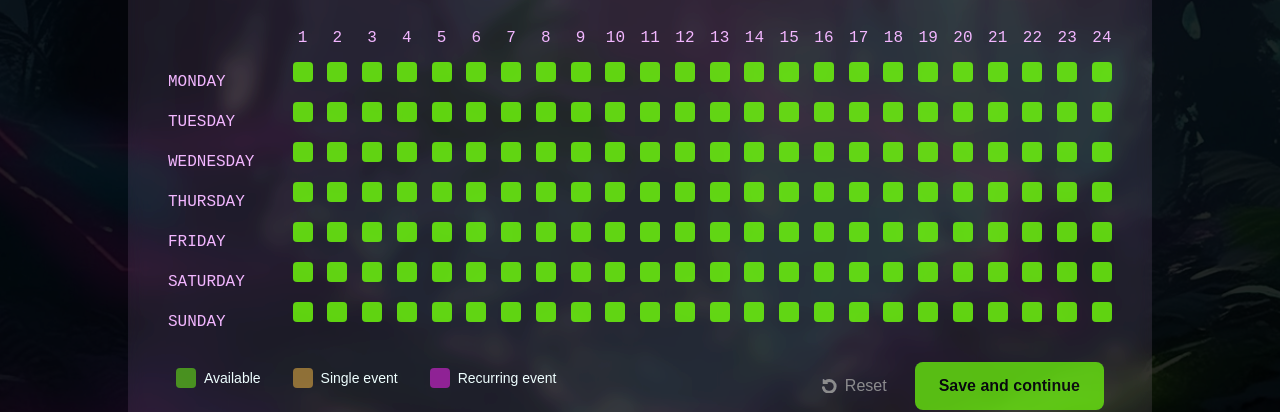
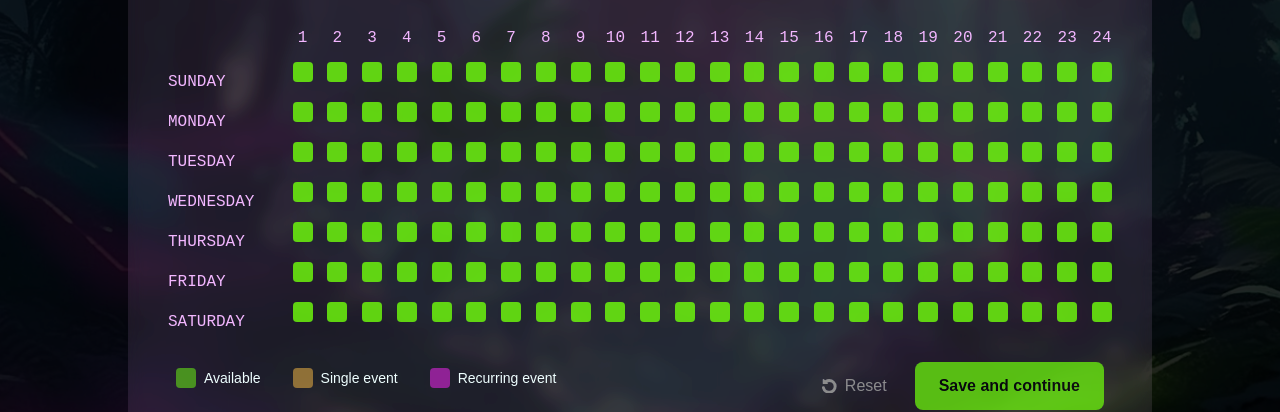
Before and after one commit to Visual-Riot/plaeen, a Next.js app: page /calendar in a window 1280 px wide. Shown: the part 276-688 px from the top of the page. Built offline with nearby package versions, Linux system fonts and the light colour scheme; a web font is replaced by a local one.

Commit message:
calendar - save and load slots for each week separately

```diff
--- a/src/app/(protected)/calendar/page.tsx
+++ b/src/app/(protected)/calendar/page.tsx
@@ -108,7 +108,11 @@ export default function Page() {
         </div>
 
         {/* CALENDAR */}
-        <PlayerCalendarWrapper dayHours={dayHours} setDayHours={setDayHours} />
+        <PlayerCalendarWrapper
+          dayHours={dayHours}
+          setDayHours={setDayHours}
+          currentDate={currentDate}
+        />
 
         {/* LOW ROW with legend and submit button */}
         <div className="flex items-center w-full justify-between  px-2">
--- a/src/app/globals.css
+++ b/src/app/globals.css
@@ -33,9 +33,3 @@ body {
   background-color: black;
   overflow-x: hidden;
 }
-
-.custom-alignment {
-  line-height: 4; /* Adjust as needed */
-  margin-top: -0.2em; /* Adjust as needed */
-  /* margin-bottom: -2em; */
-}
--- a/src/components/calendar/PlayerCalendarDesktop.tsx
+++ b/src/components/calendar/PlayerCalendarDesktop.tsx
@@ -2,8 +2,9 @@
 import PlayerTimeSlot from "../buttons/PlayerTimeSlot";
 import React, { useState } from "react";
 import HoverInstruction from "./HoverInstruction";
+import { startOfWeek, endOfWeek, format } from "date-fns";
 
-interface Props {
+interface PlayerCalendarDesktopProps {
   dayHours: { [key: string]: { [key: number]: string } };
 
   onHoursStateChange: (
@@ -22,27 +23,42 @@ interface Props {
     currentStates: { [day: string]: string },
     daysOfWeek: string[]
   ) => void;
+  currentDate: Date;
   className?: string;
 }
 
-const PlayerCalendarDesktop: React.FC<Props> = ({
+const PlayerCalendarDesktop: React.FC<PlayerCalendarDesktopProps> = ({
   dayHours,
   onHoursStateChange,
   onSelectAllSlotsForDays,
   onSelectAllSlotsForHours,
+  currentDate,
   className = "",
 }) => {
-  const daysOfWeek = [
-    "Monday",
-    "Tuesday",
-    "Wednesday",
-    "Thursday",
-    "Friday",
-    "Saturday",
-    "Sunday",
-  ];
+  // const daysOfWeek = [
+  //   "Monday",
+  //   "Tuesday",
+  //   "Wednesday",
+  //   "Thursday",
+  //   "Friday",
+  //   "Saturday",
+  //   "Sunday",
+  // ];
 
-  const hoursOfDay = Array.from({ length: 24 }, (_, i) => i + 1);
+  const daysOfWeek: string[] = [];
+
+  const start = startOfWeek(currentDate);
+  const end = endOfWeek(currentDate);
+
+  for (
+    let date = start;
+    date <= end;
+    date = new Date(date.setDate(date.getDate() + 1))
+  ) {
+    daysOfWeek.push(format(date, "EEEE"));
+  }
+
+  const hoursOfDay = Array.from({ length: 24 }, (_, i) => i + 1); // ?
 
   const [hoveredElement, setHoveredElement] = useState<string | null>(null);
   const [hoverPosition, setHoverPosition] = useState<{ x: number; y: number }>({
--- a/src/components/calendar/PlayerCalendarMobile.tsx
+++ b/src/components/calendar/PlayerCalendarMobile.tsx
@@ -1,32 +1,37 @@
 import PlayerTimeSlot from "../buttons/PlayerTimeSlot";
 import DayButton from "../buttons/DayButton";
 import React, { useState, useEffect } from "react";
+import { startOfWeek, endOfWeek, format } from "date-fns";
 
-interface Props {
-  className?: string;
+interface PlayerCalendarMobileProps {
   dayHours: { [key: string]: { [key: number]: string } };
   selectedDay: string;
+  currentDate: Date;
   onHoursStateChange: (
     day: string,
     hour: number,
     newState: "available" | "single" | "recurring"
   ) => void;
+  className?: string;
 }
 
-const PlayerCalendarMobile: React.FC<Props> = ({
+const PlayerCalendarMobile: React.FC<PlayerCalendarMobileProps> = ({
+  dayHours,
+  currentDate,
+  onHoursStateChange,
   className,
-  dayHours,
-  onHoursStateChange,
 }) => {
-  const daysOfWeek = [
-    "Monday",
-    "Tuesday",
-    "Wednesday",
-    "Thursday",
-    "Friday",
-    "Saturday",
-    "Sunday",
-  ];
+  const daysOfWeek: string[] = [];
+  const start = startOfWeek(currentDate);
+  const end = endOfWeek(currentDate);
+
+  for (
+    let date = start;
+    date <= end;
+    date = new Date(date.setDate(date.getDate() + 1))
+  ) {
+    daysOfWeek.push(format(date, "EEEE"));
+  }
 
   const hoursOfDay = Array.from({ length: 24 }, (_, i) => i + 1);
 
--- a/src/components/calendar/PlayerCalendarWrapper.tsx
+++ b/src/components/calendar/PlayerCalendarWrapper.tsx
@@ -1,38 +1,49 @@
 import React, { useState, useEffect } from "react";
 import PlayerCalendarDesktop from "./PlayerCalendarDesktop";
 import PlayerCalendarMobile from "./PlayerCalendarMobile";
+import { format, subWeeks, addWeeks, startOfWeek } from "date-fns";
 
 interface PlayerCalendarWrapperProps {
   dayHours: { [key: string]: { [key: number]: string } };
   setDayHours: React.Dispatch<
     React.SetStateAction<{ [key: string]: { [key: number]: string } }>
   >;
+  currentDate: Date;
 }
 
 const PlayerCalendarWrapper: React.FC<PlayerCalendarWrapperProps> = ({
   dayHours,
   setDayHours,
+  currentDate,
 }) => {
   const [isMobile, setIsMobile] = useState(false);
   const [selectedDay, setSelectedDay] = useState<string>("Monday");
-  const [selectedState, setSelectedState] = useState<string>("available");
 
-  // window.innerWidth can only be referenced after component mounts
-  useEffect(() => {
-    setIsMobile(window.innerWidth <= 1024);
-  }, []);
+  const getCurrentWeekKey = (date: Date) => {
+    const start = startOfWeek(date);
+    return format(start, "dd.MM.yyyy");
+  };
+
+  const weekKey = getCurrentWeekKey(currentDate);
 
   // handle local storage to get and set days and hours states
   useEffect(() => {
-    const storedState = localStorage.getItem("dayHours");
+    const storedState = localStorage.getItem(`dayHours-${weekKey}`);
     if (storedState) {
-      setDayHours(JSON.parse(storedState));
+      try {
+        setDayHours(JSON.parse(storedState));
+      } catch (error) {
+        console.error("Error parsing stored state", error);
+        localStorage.removeItem(`dayHours-${weekKey}`);
+      }
+    } else {
+      setDayHours({});
     }
-  }, [isMobile]);
+  }, [weekKey, setDayHours]);
 
   useEffect(() => {
-    localStorage.setItem("dayHours", JSON.stringify(dayHours));
-  }, [dayHours]);
+    localStorage.setItem(`dayHours-${weekKey}`, JSON.stringify(dayHours));
+  }, [dayHours, weekKey]);
 
   // Handle screen resize to display mobile or desktop version of the calendar
   useEffect(() => {
@@ -129,14 +140,17 @@ const PlayerCalendarWrapper: React.FC<PlayerCalendarWrapperProps> = ({
           dayHours={dayHours}
           onHoursStateChange={handleHourStateChange}
           selectedDay={selectedDay}
+          currentDate={currentDate}
         />
       ) : (
         <PlayerCalendarDesktop
           className="hidden lg:flex"
           dayHours={dayHours}
+          setDayHours={setDayHours} // ??
           onHoursStateChange={handleHourStateChange}
           onSelectAllSlotsForHours={selectAllSlotsForHours}
           onSelectAllSlotsForDays={selectAllSlotsForDays}
+          currentDate={currentDate}
         />
       )}
     </div>
```
